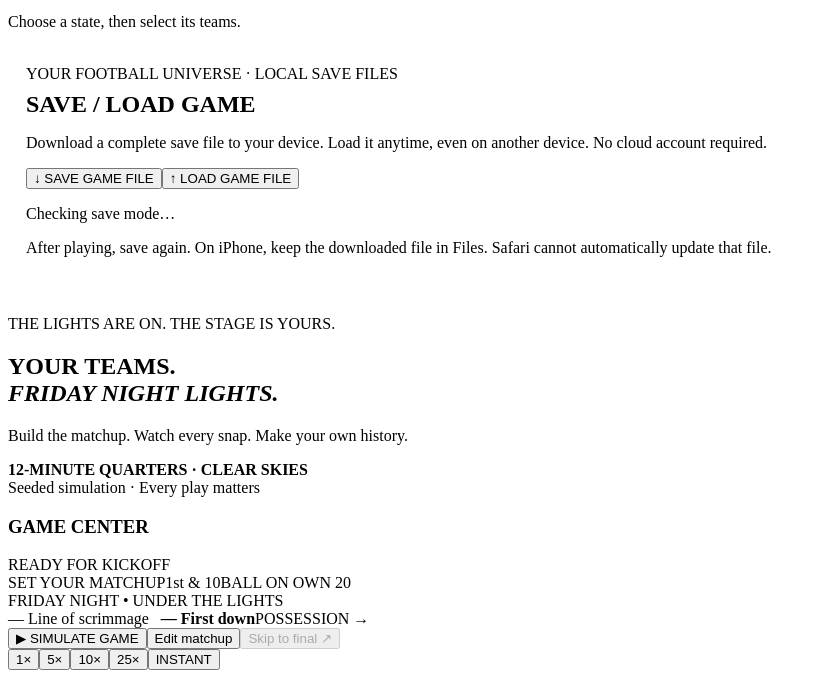
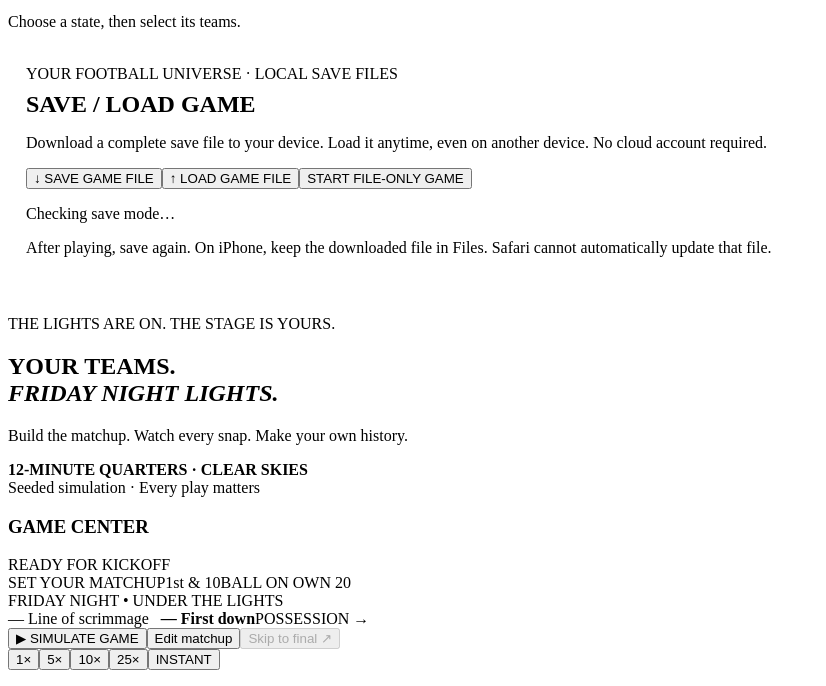
Before and after one commit to boehmerbraden/Friday-night-sim, a website: page index.template.html in a window 1280 px wide. Shown: the part 105-791 px from the top of the page, without its empty margins (0-826 px from the left). Drawn offline with Linux system fonts and the light colour scheme.

Commit message:
Show file-only game option without deleting Safari history

```diff
--- a/index.template.html
+++ b/index.template.html
@@ -2,7 +2,7 @@
 <div class="shell"><header class="topbar"><div class="brand"><div class="mark">F</div>FRIDAY<span>NIGHT</span></div><nav class="topnav" aria-label="Main navigation"><button data-view="gamecast" class="active">Gamecast</button><button data-view="setup">Matchup</button><button data-view="teams">Teams</button><button data-view="season">Season Mode</button><button data-view="history">Saved games</button><button data-view="rules">How it works</button></nav><span class="pill"><span class="dot"></span>HIGH SCHOOL FOOTBALL</span></header>
 <div class="state-bar"><div><label for="active-state">SELECT YOUR STATE</label><select id="active-state" aria-label="Select your state"></select></div><p id="state-context">Choose a state, then select its teams.</p></div>
 <main>
-<section id="save-manager" class="panel" style="margin:16px 0 24px;padding:18px"><div class="eyebrow">YOUR FOOTBALL UNIVERSE · LOCAL SAVE FILES</div><h2 style="margin:8px 0">SAVE / LOAD GAME</h2><p class="help">Download a complete save file to your device. Load it anytime, even on another device. No cloud account required.</p><div class="actions"><button id="save-download" type="button" class="primary">↓ SAVE GAME FILE</button><button id="save-load" type="button">↑ LOAD GAME FILE</button><input id="save-file" type="file" accept=".json,application/json" style="display:none"></div><p class="help" id="save-status">Checking save mode…</p><p class="help" id="save-message" role="status" aria-live="polite"></p><p class="help">After playing, save again. On iPhone, keep the downloaded file in Files. Safari cannot automatically update that file.</p></section><section id="season" class="view hidden"></section>
+<section id="save-manager" class="panel" style="margin:16px 0 24px;padding:18px"><div class="eyebrow">YOUR FOOTBALL UNIVERSE · LOCAL SAVE FILES</div><h2 style="margin:8px 0">SAVE / LOAD GAME</h2><p class="help">Download a complete save file to your device. Load it anytime, even on another device. No cloud account required.</p><div class="actions"><button id="save-download" type="button" class="primary">↓ SAVE GAME FILE</button><button id="save-load" type="button">↑ LOAD GAME FILE</button><button id="save-new" type="button" class="ghost">START FILE-ONLY GAME</button><input id="save-file" type="file" accept=".json,application/json" style="display:none"></div><p class="help" id="save-status">Checking save mode…</p><p class="help" id="save-message" role="status" aria-live="polite"></p><p class="help">After playing, save again. On iPhone, keep the downloaded file in Files. Safari cannot automatically update that file.</p></section><section id="season" class="view hidden"></section>
 <section id="gamecast" class="view"><div id="season-game-ribbon" class="season-ribbon hidden"></div><div class="hero"><div><div class="eyebrow">THE LIGHTS ARE ON. THE STAGE IS YOURS.</div><h1>YOUR TEAMS.<br><em>FRIDAY NIGHT LIGHTS.</em></h1><p>Build the matchup. Watch every snap. Make your own history.</p></div><div class="meta"><strong id="venue-meta">12-MINUTE QUARTERS · CLEAR SKIES</strong><br>Seeded simulation · Every play matters</div></div>
 <div class="layout"><div class="panel"><div class="panel-head"><h3>GAME CENTER</h3><span id="game-status" class="pill">READY FOR KICKOFF</span></div><div id="scoreboard" class="scoreboard"></div><div class="situation"><span id="possession" class="possession">SET YOUR MATCHUP</span><span id="down-distance">1st & 10</span><span id="ball-location">BALL ON OWN 20</span></div><div class="field-wrap"><div class="field" id="field" aria-label="Football field"><div id="end-left" class="endzone"></div><div id="end-right" class="endzone right"></div><div class="hashes"></div><div id="yard-lines"></div><div id="scrimmage" class="marker"></div><div id="first-down" class="marker first"></div><div id="ball" class="ball"></div><div class="field-label">FRIDAY NIGHT • UNDER THE LIGHTS</div><div class="field-flash" id="flash"></div></div><div class="field-key"><span>— Line of scrimmage &nbsp; <b>— First down</b></span><span id="direction">POSSESSION →</span></div></div><div class="controls"><button id="start" class="primary">▶ SIMULATE GAME</button><button id="edit-matchup" class="ghost">Edit matchup</button><button id="finish" class="ghost" disabled>Skip to final ↗</button><div class="speed" aria-label="Simulation speed"><button data-speed="1">1×</button><button data-speed="5">5×</button><button data-speed="10" class="active">10×</button><button data-speed="25">25×</button><button data-speed="instant">INSTANT</button></div></div></div>
 <aside class="side-stack"><div class="panel"><div class="panel-head"><h3>ON THE FIELD</h3><small>LAST PLAY</small></div><div id="latest" class="latest"><div class="type">A new rivalry starts here.</div><p>Use the sample teams or bring your own school names, ratings, colors, and logos.</p><small>100% SIMULATED. NOTHING SCRIPTED.</small></div></div><div class="panel"><div class="panel-head"><h3>TEAM COMPARISON</h3><small>LIVE</small></div><div id="live-stats" class="stat-lines"></div></div></aside></div>
```
